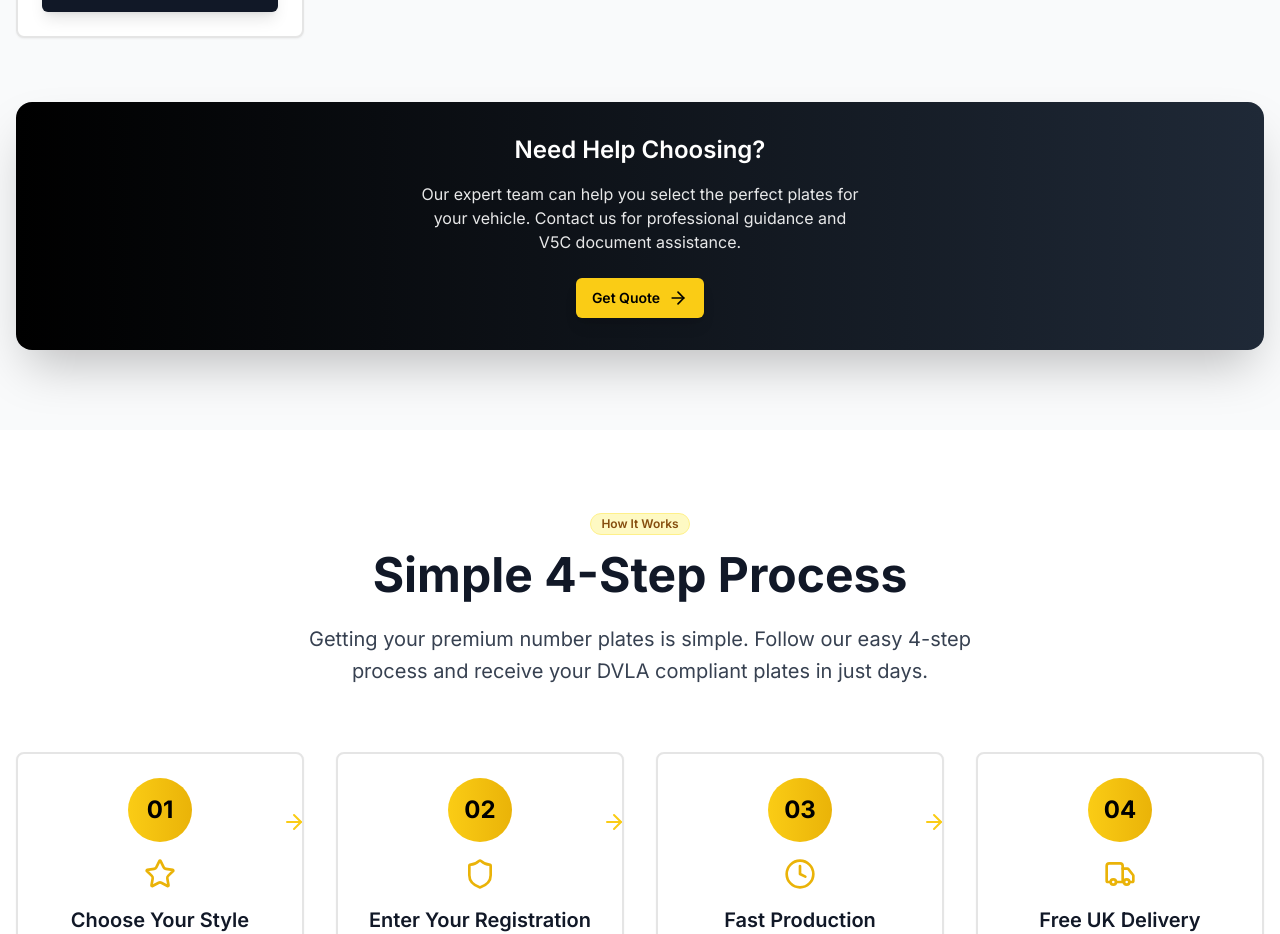
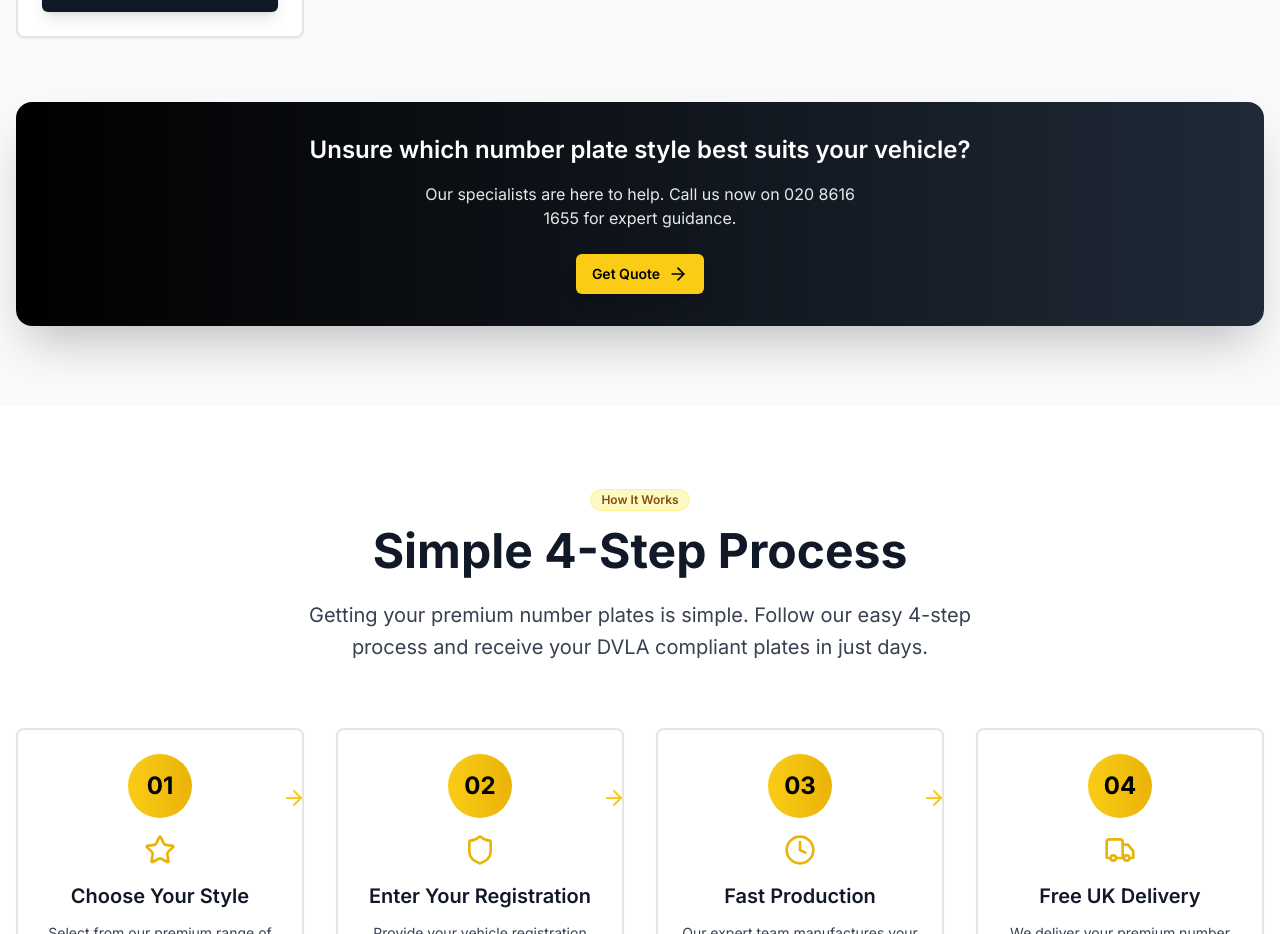
Before and after one commit to ascacascacasca/mywebsite2, a Next.js app: page / in a window 1280 px wide. Shown: the part 3043-3977 px from the top of the page. Built offline with nearby package versions, Linux system fonts and the light colour scheme.

Commit message:
Update Services.tsx

```diff
--- a/components/Services.tsx
+++ b/components/Services.tsx
@@ -213,9 +213,9 @@ const Services = () => {
 
           {/* Help Section */}
           <div className="text-center mt-16 p-8 bg-gradient-to-r from-black to-gray-800 rounded-2xl text-white transform hover:scale-[1.02] transition-all duration-300 shadow-2xl">
-            <h3 className="text-2xl font-semibold mb-4">Need Help Choosing?</h3>
+            <h3 className="text-2xl font-semibold mb-4">Unsure which number plate style best suits your vehicle?</h3>
             <p className="text-white/90 mb-6 max-w-md mx-auto">
-              Our expert team can help you select the perfect plates for your vehicle. Contact us for professional guidance and V5C document assistance.
+              Our specialists are here to help. Call us now on 020 8616 1655 for expert guidance.
             </p>
             <div className="flex justify-center">
               <Button
```
